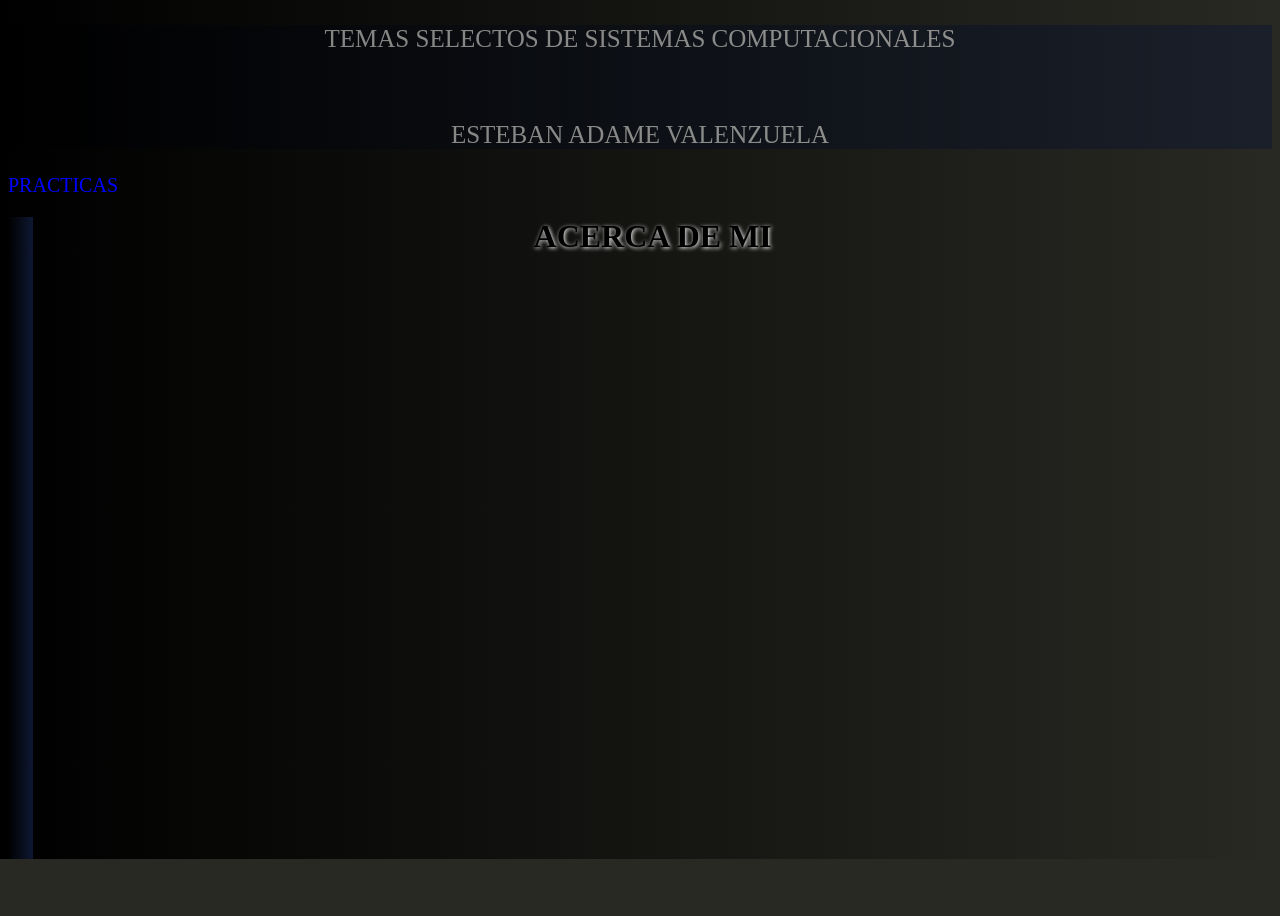
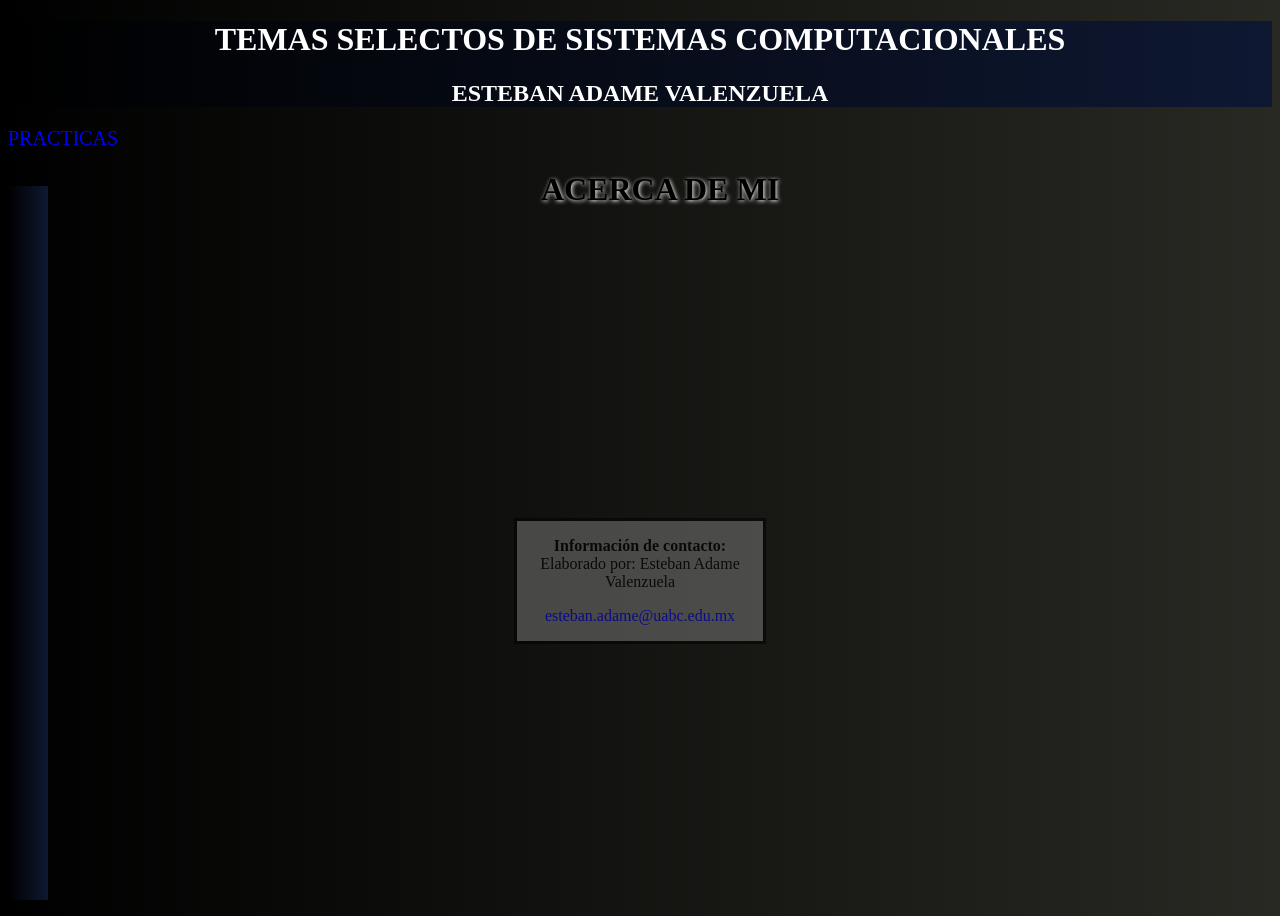
Before and after one commit to EstebanAdame/EstebanAdame.github.io, a plain HTML site: page index.html in a window 1280 px wide. Before the commit the page ends 859 px from the top, so only its background shows below. Drawn offline with Linux system fonts and the light colour scheme.

Commit message:
Practica 13 y 14

```diff
--- /dev/null
+++ b/Practica 13/practica13.css
@@ -0,0 +1,38 @@
+body{
+	background-image: linear-gradient(to right,grey,#282923);
+}
+header{
+	max-width: 100%;
+	color: white;
+	height: auto;
+	margin-left: auto;
+  	margin-right: auto;
+  	background-image: linear-gradient(to right,black, #0E1832);
+}
+aside{
+	width: 10%;
+	float: left;
+	background-color: grey;
+}
+section{
+	text-align: center;
+	width: 40%;
+	float: left;
+	margin-left: 280px;
+}
+img{
+	width: 100px;
+}
+a{
+	color: black;
+	text-decoration: none;
+}
+a:hover{
+	color: #FFFFFF;
+}
+footer{
+	text-align: center;
+	display: block;
+	position: bottom;
+	margin-top: 300px;
+}
--- a/index.html
+++ b/index.html
@@ -6,12 +6,14 @@
 	<link rel="shortcut icon" href="logo.png">
 	<meta name="viewport" content="width=device-width, initial-scale=1">
 <body>
-	<div id="top">
-		<p id="main">TEMAS SELECTOS DE SISTEMAS COMPUTACIONALES</p><br>
-		<P id="main">ESTEBAN ADAME VALENZUELA</P>
-	</div>
+	<header id="top">
+		<hgroup>
+			<h1>TEMAS SELECTOS DE SISTEMAS COMPUTACIONALES</h1>
+			<h2>ESTEBAN ADAME VALENZUELA</h2>
+		</hgroup>
+	</header>
 	<p id="prac">PRACTICAS</p>
-	<div id="practicas">
+	<menu id="practicas">
 		<UL>
 			<a href="Practica 1/Practica 1.html"><LI>PRACTICA 1</LI></a>
 			<a href="Practica 3/Vino.html"><LI>PRACTICA 2/3</LI></a>
@@ -21,12 +23,11 @@
 			<a href="Practica 9/Practica9.html"><li>PRACTICA 8/9</li></a>
 			<a href="Practica 10/Practica10.png"><li>PRACTICA 10</li></a>
 			<a href="Practica 12/Practica12.png"><li>PRACTICA 11/12</li></a>
-
-
+			<a href="Practica 13/Practica13.html"><li>PRACTICA 13</li></a>
 		</UL>
-	</div>
+	</menu>
 	<div align="center">
-		<a id="info" onMouseOver="mostrar()" onMouseOut="ocultar()"><h1 style="  text-shadow: 1px 1px 4px white">ACERCA DE MI</h1></a>
+		<a id="info" onMouseOver="mostrar()" onMouseOut="ocultar()"><h1 style="text-shadow: 1px 1px 4px white">ACERCA DE MI</h1></a>
 		<p class="hidden" id="datos">
 			Hola, mi nombre completo Esteban Adame Valenzuela, mis principales hobbies <br>
 			son ver television, jugar videojuegos y escuchar musica; no tengo una comida.<br>
@@ -48,5 +49,13 @@
  			}
 		</script>
 	</div>
+		<footer>
+ 		<p>
+ 			<b>Información de contacto:</b><br>
+			Elaborado por: Esteban Adame Valenzuela</p>
+ 		<p>
+ 			<a href="mailto:esteban.adame@uabc.edu.mx">esteban.adame@uabc.edu.mx</a>
+ 		</p>
+    </footer>
 </body>
 </html>
--- a/style.css
+++ b/style.css
@@ -7,7 +7,7 @@ body{
 }
 @media only screen and (max-width:620px) {
   /* For mobile phones: */
-  .menu, .main, .right {
+  #top{
     width:100%;
   }
 }
@@ -17,6 +17,7 @@ body{
 	font-size: 20px;
 }
 #top{
+	text-align: center;
 	max-width: 100%;
 	color: white;
 	background-color: #0E1832;
@@ -24,8 +25,6 @@ body{
 	margin-left: auto;
   	margin-right: auto;
   	background-image: linear-gradient(to right,black, #0E1832);
-  	opacity: 0.5;
-
 }
 #main{
 	font-size: 25px;
@@ -40,7 +39,7 @@ body{
 	background-image: linear-gradient(to right,black,#0E1832);
 }
 #practicas:hover{
-	  width: 15%;
+	width: 18%;
 }
 ul{
 	font-size: 18px;
@@ -56,6 +55,18 @@ a{
 	color: blue;
 	text-decoration: none;
 }
+footer{
+	width: 20%;
+	text-align: center;
+	background-color: grey;
+	display: block;
+	position: bottom;
+	margin-top: 120px;
+	margin-left: auto;
+	margin-right: auto;
+	border-style: solid;
+	opacity: 0.5;
+}
 a:hover{
 	color: #FFFFFF
 }
```
Also changed, not shown: Practica 13/Practica13.html (added, +54 -0 lines), Practica 13/logo.png (added).
